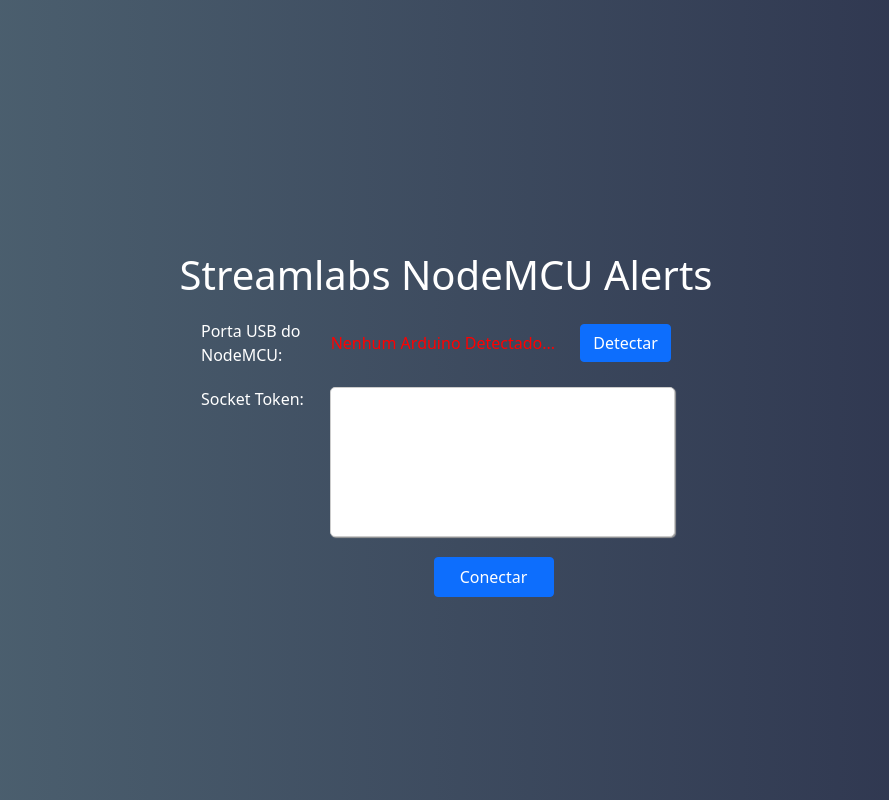
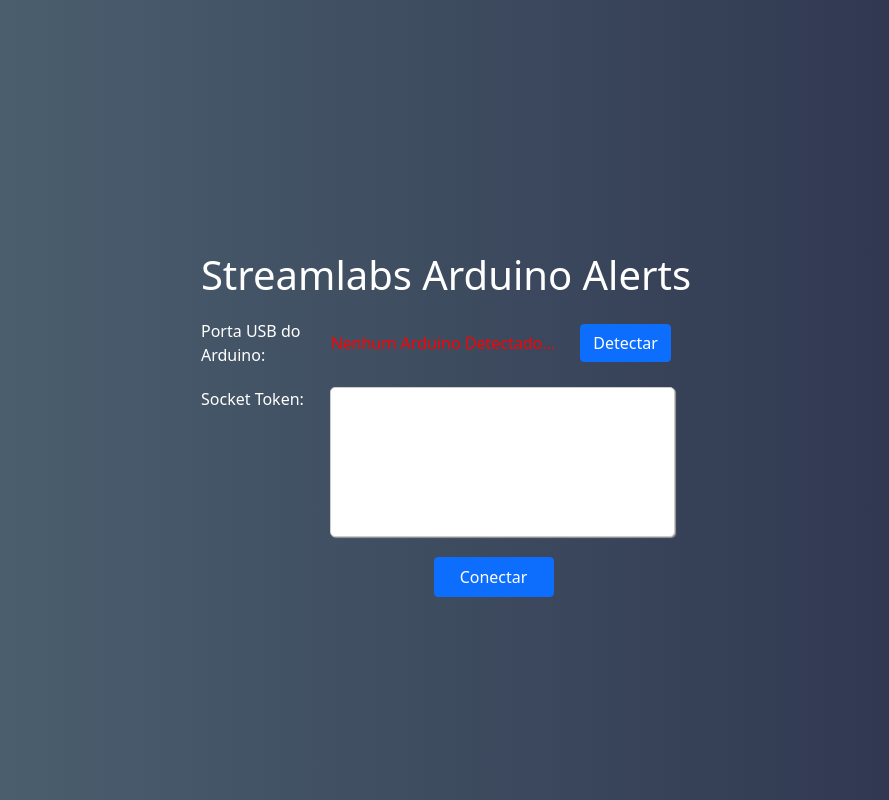
Before and after one commit to Davi-Coelho/streamlabs-arduino-alerts, an Electron app: page index.html in a window 1400 px wide. Shown: the whole page, without its empty margins (254-1143 px from the left). Drawn offline with nearby package versions, Linux system fonts and the light colour scheme.

Commit message:
fix: titulo atualizado

```diff
--- a/index.html
+++ b/index.html
@@ -6,7 +6,7 @@
     <meta http-equiv="Content-Security-Policy"
         content="default-src 'self' https:; script-src 'self' https:; connect-src wss:">
     <meta http-equiv="X-Content-Security-Policy" content="default-src 'self'; script-src 'self'">
-    <title>Streamlabs NodeMCU Alerts</title>
+    <title>Streamlabs Arduino Alerts</title>
     <link rel="stylesheet" href="./public/css/index.css">
     <link rel="stylesheet" href="./public/css/all.min.css">
     <link rel="stylesheet" href="https://cdn.jsdelivr.net/npm/bootstrap@5.1.3/dist/css/bootstrap.min.css"
@@ -15,7 +15,7 @@
 </head>
 
 <body>
-    <h1 class="title">Streamlabs NodeMCU Alerts</h1>
+    <h1 class="title">Streamlabs Arduino Alerts</h1>
     <div class="alert-disconnect">
         <span class="close-btn-disconnect">&times;</span>
         <strong>Desconectado!</strong>
@@ -44,7 +44,7 @@
         <div class="data-usb">
             <div>
                 <p class="label-general">Porta USB do</p>
-                <p class="label-general">NodeMCU:</p>
+                <p class="label-general">Arduino:</p>
             </div>
             <span class="label-usb">Nenhum Arduino Detectado...</span>
             <button class="btn btn-primary btn-usb-detect">Detectar</button><br>
```
